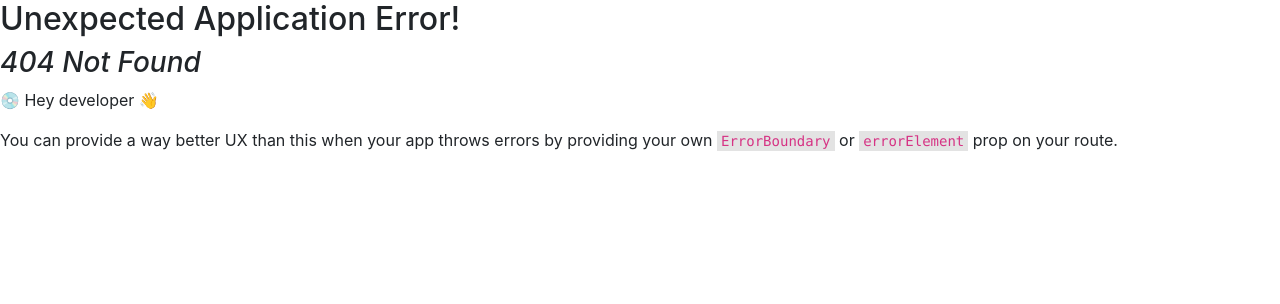
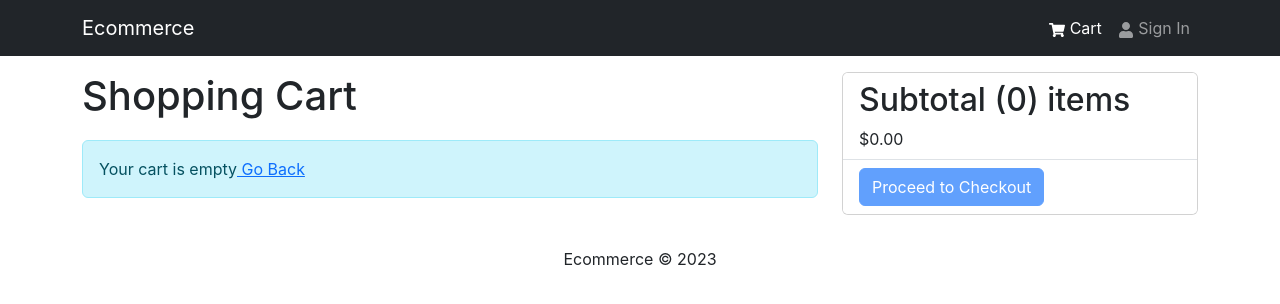
Before and after one commit to carlosemi/ecommerce, a React (Create React App) app in the folder frontend/: page /cart in a window 1280 px wide. Before the commit this address had no page. Shown: the top 304 px of the page. Built offline with nearby package versions, Linux system fonts and the light colour scheme.

Commit message:
Added Cart Screen

```diff
--- a/frontend/src/index.js
+++ b/frontend/src/index.js
@@ -14,12 +14,14 @@
 import reportWebVitals from './reportWebVitals';
 import HomeScreen from './screens/HomeScreen';
 import ProductScreen from './screens/ProductScreen';
+import CartScreen from './screens/CartScreen';
 
 const router = createBrowserRouter(
   createRoutesFromElements(
     <Route path="/" element={<App />}>
       <Route index={true} path="/" element={<HomeScreen />} />
       <Route path="/product/:id" element={<ProductScreen />} />
+      <Route path="/cart" element={<CartScreen />} />
     </Route>
   )
 );
--- /dev/null
+++ b/frontend/src/screens/CartScreen.jsx
@@ -0,0 +1,88 @@
+import {Link, useNavigate} from 'react-router-dom';
+import { useDispatch, useSelector } from 'react-redux';
+import {Row, Col, ListGroup, Image, Form, Button, Card} from 'react-bootstrap';
+import {FaTrash} from 'react-icons/fa';
+import Message from '../components/Message';
+import {addToCart} from '../slices/cartSlice';
+
+const CartScreen = () => {
+    const navigate = useNavigate();
+    const dispatch = useDispatch();
+
+    const cart = useSelector((state) => state.cart);
+    const {cartItems} = cart;
+    const addToCartHandler = async (product, qty) => {
+        dispatch(addToCart({...product, qty}));
+    }
+    return (
+
+        <Row>
+            <Col md={8}>
+                <h1 style={{marginBottom:'20px'}}>Shopping Cart</h1>
+                { cartItems.length === 0 ? (
+                    <Message>
+                        Your cart is empty
+                        <Link to='/'> Go Back</Link>
+                    </Message>
+                ) : (
+                    <ListGroup variant='flush'>
+                       {cartItems.map((item) => (
+                           <ListGroup.Item key={item._id}>
+                               <Row>
+                                   <Col md={2}>
+                                       <Image src={item.image} alt={item.name} fluid rounded />
+                                   </Col>
+                                   <Col md={3}>
+                                       <Link to={`/product/${item._id}`}>{item.name}</Link>
+                                   </Col>
+                                   <Col md={2}>${item.price}
+                                   </Col>
+                                   <Col md={2}>
+                                        <Form.Control
+                                            as='select'
+                                            value={item.qty}
+                                            onChange={(e) => addToCartHandler(item, Number(e.target.value))}>
+                                                {[...Array(item.countInStock).keys()].map((x) => (
+                                                    <option key={x + 1} value={x + 1}>
+                                                        {x + 1}
+                                                    </option>
+                                                ))}
+                                        </Form.Control>
+                                   </Col>
+                                   <Col md={2}>
+                                        <Button type='button' variant='light'>
+                                            <FaTrash/>
+                                        </Button>
+                                    </Col>
+                               </Row>
+                           </ListGroup.Item>
+                       ))}
+
+                    </ListGroup>
+                )}
+            </Col>
+            <Col md={4}>
+                <Card>
+                    <ListGroup variant='flush'>
+                        <ListGroup.Item>
+                            <h2>Subtotal ({cartItems.reduce((acc, item) => acc + item.qty, 0)}) items</h2>
+                            ${cartItems.reduce((acc, item) => acc + item.qty * item.price, 0).toFixed(2)}
+                        </ListGroup.Item>
+                        <ListGroup.Item>
+                            <Button
+                                type='button'
+                                className='btn-block'
+                                disabled={cartItems.length === 0}
+                                onClick={() => navigate('/login?redirect=shipping')}>
+                                    Proceed to Checkout
+                            </Button>
+                        </ListGroup.Item>
+                    </ListGroup>
+                </Card>
+            </Col>
+        </Row>
+
+    )
+}
+
+export default CartScreen
```
